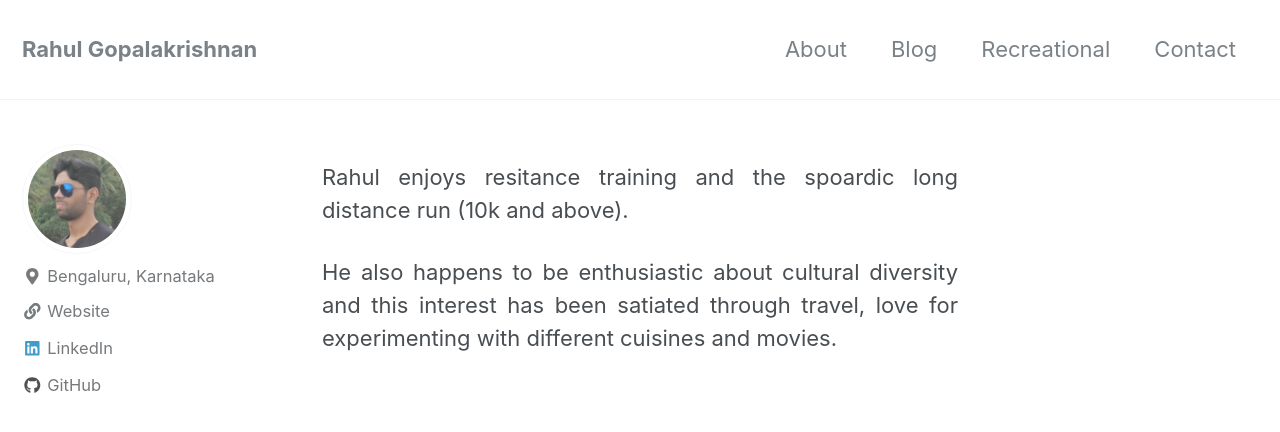
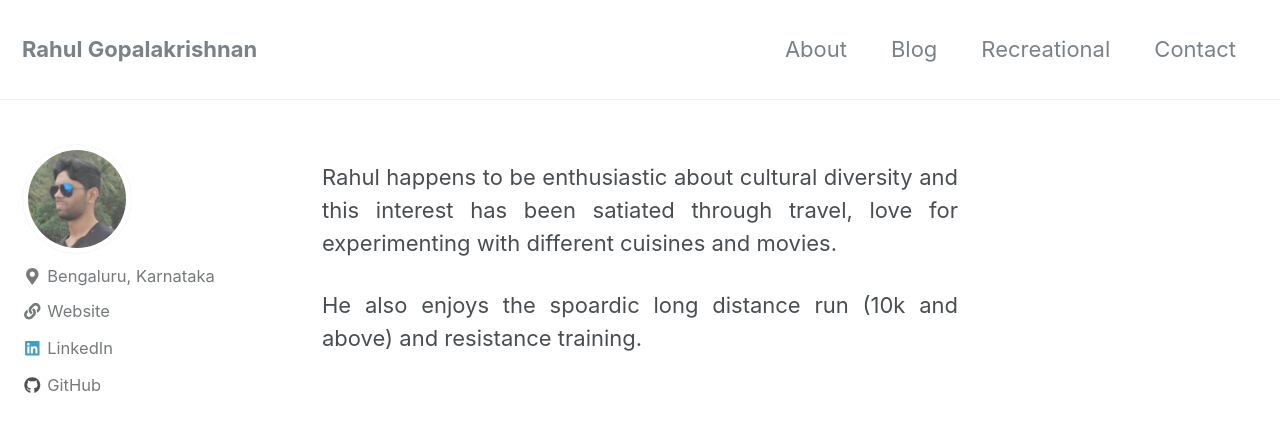
Before and after one commit to gopalrahulrg/gopalrahulrg.github.io, a Jekyll site: the page built from _pages/recreational.md, in a window 1280 px wide and 900 px high. Shown: the top 432 px of the window. Built offline with Jekyll 4.4.1, drawn with Linux system fonts in a browser that asks for light colours; nearby versions of some CDN libraries.

Commit message:
Update recreational.md

```diff
--- a/_pages/recreational.md
+++ b/_pages/recreational.md
@@ -4,6 +4,6 @@
 header:
 ---
 
-<p style='text-align: justify;'>Rahul enjoys resitance training and the spoardic long distance run (10k and above).</p>
+<p style='text-align: justify;'>Rahul happens to be enthusiastic about cultural diversity and this interest has been satiated through travel, love for experimenting with different cuisines and movies.</p>
 
-<p style='text-align: justify;'>He also happens to be enthusiastic about cultural diversity and this interest has been satiated through travel, love for experimenting with different cuisines and movies.</p>
+<p style='text-align: justify;'>He also enjoys the spoardic long distance run (10k and above) and resistance training.</p>
```
